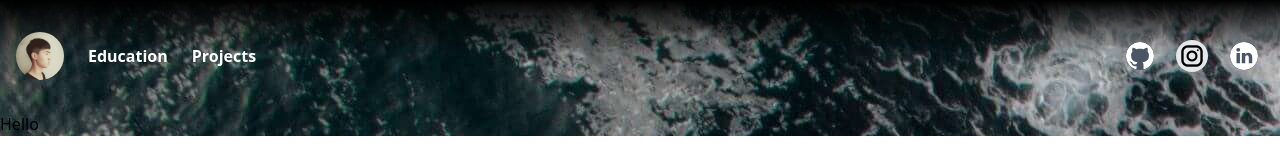
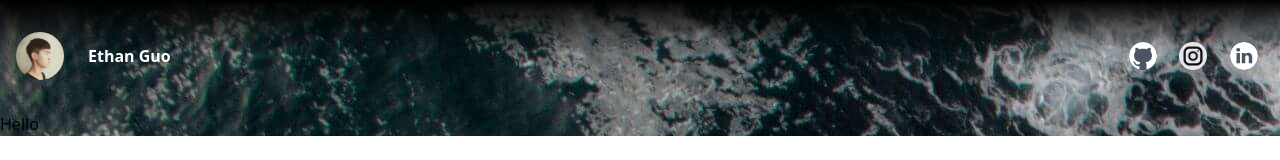
Before and after one commit to EthanGuo666/EthanGuo666.github.io, a React (Vite) app in the folder ethan_personal_page/: page / in a window 1280 px wide. Shown: the top 160 px of the page. Built offline with nearby package versions, Linux system fonts and the light colour scheme.

Commit message:
fix: icon size consistency

```diff
--- a/ethan_personal_page/src/components/HeaderBar.jsx
+++ b/ethan_personal_page/src/components/HeaderBar.jsx
@@ -10,13 +10,14 @@ function HeaderBar() {
       <img src={Profile} alt='' className='w-12 h-12 rounded-full' href='' />
 
       <div className='container'>
-        <button className='ml-6 text-white font-bold hover:text-gray-400 '>
+        {/* <button className='ml-6 text-white font-bold hover:text-gray-400 '>
           {"Education"}
         </button>
 
         <button className='ml-6 text-white font-bold hover:text-gray-400 '>
           {"Projects"}
-        </button>
+        </button> */}
+        <label className='ml-6 text-white font-bold hover:text-gray-400'>Ethan Guo</label>
       </div>
 
       <nav className='flex'>
@@ -32,7 +33,7 @@ function HeaderBar() {
           <a href='https://www.instagram.com/guo_yixuan666/'>
             <img
               src={Instagram}
-              className='w-8 h-8 mx-4 my=2 rounded-full bg-gray-200 hover:bg-white '
+              className='w-7 h-7 mx-4 my=2 rounded-full bg-gray-200 hover:bg-white '
               alt=''
             />
           </a>
```
